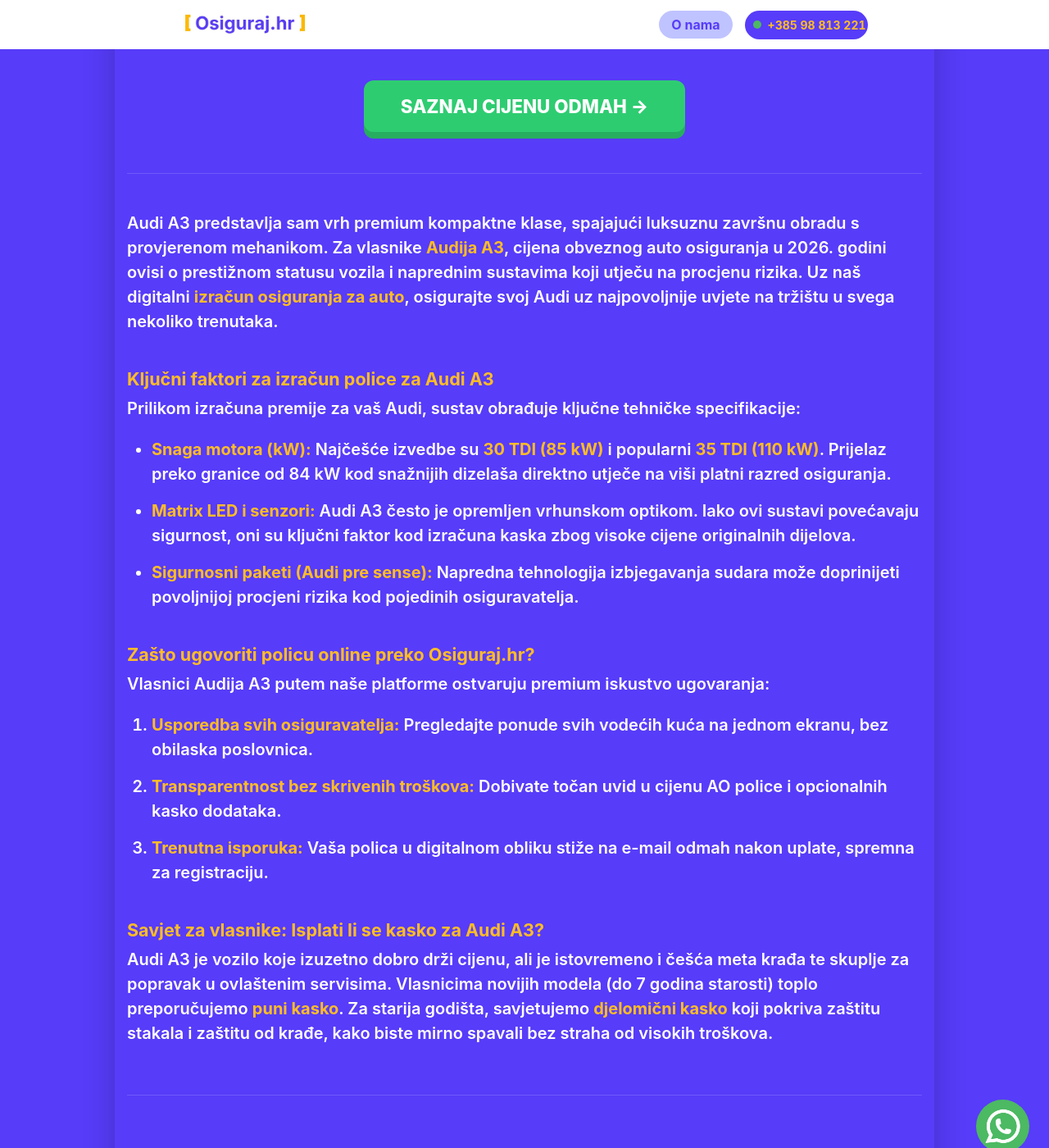
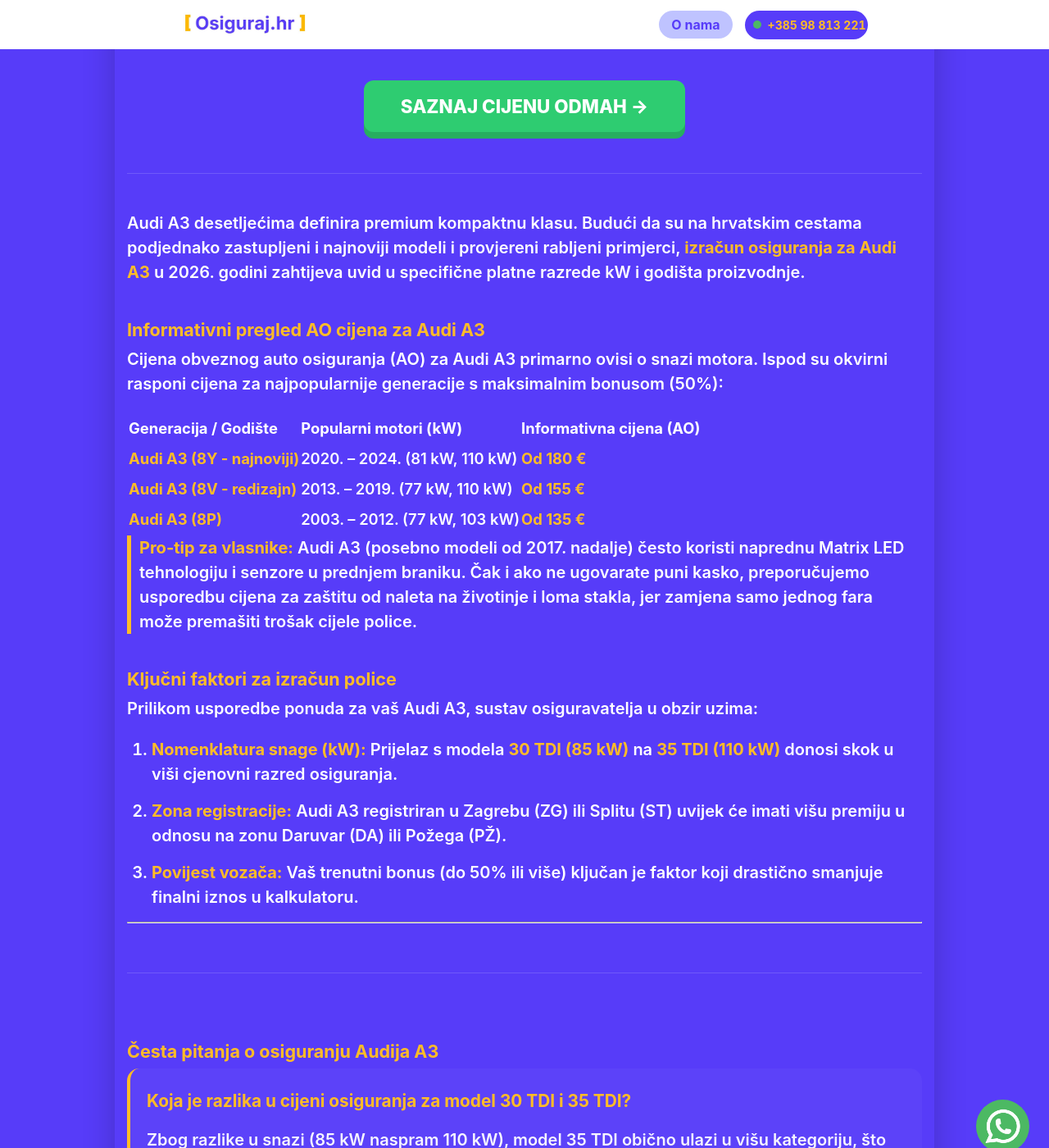
Before and after one commit to Filip-Gale/OsigurajHR, a Jekyll site: the page built from auto-osiguranje/audi-a3.md, in a window 1280 px wide and 1400 px high, scrolled down 315 px. Shown: the whole window at 82% size. Built offline with Jekyll 4.4.1, drawn with Linux system fonts in a browser that asks for light colours; some of the changed text lies outside the part shown.

Commit message:
Update audi-a3.md

```diff
--- a/auto-osiguranje/audi-a3.md
+++ b/auto-osiguranje/audi-a3.md
@@ -1,48 +1,80 @@
 ---
 layout: grad
 grad_ime: ""
-title: "Osiguranje za Audi A3 | Izračun cijene prema kW (2026)"
+title: "Osiguranje za Audi A3 | Cijene po godištima (2003-2024)"
 permalink: /auto-osiguranje/audi-a3/
-description: "Saznajte točnu cijenu auto osiguranja za Audi A3. Usporedite ponude za TFSI i TDI motore uz uštede do 30% online."
+description: "Saznajte cijenu auto osiguranja za Audi A3. Usporedite ponude za 30 TDI, 35 TDI i TFSI modele po godištima. Uštedite do 30% uz online izračun."
 ---
 
-Audi A3 predstavlja sam vrh premium kompaktne klase, spajajući luksuznu završnu obradu s provjerenom mehanikom. Za vlasnike **Audija A3**, cijena obveznog auto osiguranja u 2026. godini ovisi o prestižnom statusu vozila i naprednim sustavima koji utječu na procjenu rizika. Uz naš digitalni **izračun osiguranja za auto**, osigurajte svoj Audi uz najpovoljnije uvjete na tržištu u svega nekoliko trenutaka.
+Audi A3 desetljećima definira premium kompaktnu klasu. Budući da su na hrvatskim cestama podjednako zastupljeni i najnoviji modeli i provjereni rabljeni primjerci, **izračun osiguranja za Audi A3** u 2026. godini zahtijeva uvid u specifične platne razrede kW i godišta proizvodnje.
 
-### Ključni faktori za izračun police za Audi A3
+### Informativni pregled AO cijena za Audi A3
 
-Prilikom izračuna premije za vaš Audi, sustav obrađuje ključne tehničke specifikacije:
+Cijena obveznog auto osiguranja (AO) za Audi A3 primarno ovisi o snazi motora. Ispod su okvirni rasponi cijena za najpopularnije generacije s maksimalnim bonusom (50%):
 
-* **Snaga motora (kW):** Najčešće izvedbe su **30 TDI (85 kW)** i popularni **35 TDI (110 kW)**. Prijelaz preko granice od 84 kW kod snažnijih dizelaša direktno utječe na viši platni razred osiguranja.
-* **Matrix LED i senzori:** Audi A3 često je opremljen vrhunskom optikom. Iako ovi sustavi povećavaju sigurnost, oni su ključni faktor kod izračuna kaska zbog visoke cijene originalnih dijelova.
-* **Sigurnosni paketi (Audi pre sense):** Napredna tehnologija izbjegavanja sudara može doprinijeti povoljnijoj procjeni rizika kod pojedinih osiguravatelja.
+| Generacija / Godište | Popularni motori (kW) | Informativna cijena (AO) |
+| :--- | :--- | :--- |
+| **Audi A3 (8Y - najnoviji)** | 2020. – 2024. (81 kW, 110 kW) | **Od 180 €** |
+| **Audi A3 (8V - redizajn)** | 2013. – 2019. (77 kW, 110 kW) | **Od 155 €** |
+| **Audi A3 (8P)** | 2003. – 2012. (77 kW, 103 kW) | **Od 135 €** |
 
-### Zašto ugovoriti policu online preko Osiguraj.hr?
+> **Pro-tip za vlasnike:** Audi A3 (posebno modeli od 2017. nadalje) često koristi naprednu Matrix LED tehnologiju i senzore u prednjem braniku. Čak i ako ne ugovarate puni kasko, preporučujemo usporedbu cijena za zaštitu od naleta na životinje i loma stakla, jer zamjena samo jednog fara može premašiti trošak cijele police.
 
-Vlasnici Audija A3 putem naše platforme ostvaruju premium iskustvo ugovaranja:
+### Ključni faktori za izračun police
 
-1. **Usporedba svih osiguravatelja:** Pregledajte ponude svih vodećih kuća na jednom ekranu, bez obilaska poslovnica.
-2. **Transparentnost bez skrivenih troškova:** Dobivate točan uvid u cijenu AO police i opcionalnih kasko dodataka.
-3. **Trenutna isporuka:** Vaša polica u digitalnom obliku stiže na e-mail odmah nakon uplate, spremna za registraciju.
+Prilikom usporedbe ponuda za vaš Audi A3, sustav osiguravatelja u obzir uzima:
+1.  **Nomenklatura snage (kW):** Prijelaz s modela **30 TDI (85 kW)** na **35 TDI (110 kW)** donosi skok u viši cjenovni razred osiguranja.
+2.  **Zona registracije:** Audi A3 registriran u Zagrebu (ZG) ili Splitu (ST) uvijek će imati višu premiju u odnosu na zonu Daruvar (DA) ili Požega (PŽ).
+3.  **Povijest vozača:** Vaš trenutni bonus (do 50% ili više) ključan je faktor koji drastično smanjuje finalni iznos u kalkulatoru.
 
-### Savjet za vlasnike: Isplati li se kasko za Audi A3?
-
-Audi A3 je vozilo koje izuzetno dobro drži cijenu, ali je istovremeno i češća meta krađa te skuplje za popravak u ovlaštenim servisima. Vlasnicima novijih modela (do 7 godina starosti) toplo preporučujemo **puni kasko**. Za starija godišta, savjetujemo **djelomični kasko** koji pokriva zaštitu stakala i zaštitu od krađe, kako biste mirno spavali bez straha od visokih troškova.
+---
 
 <div class="faq-section">
-    <h3>FAQ: Sve što trebate znati o osiguranje za Audi A3</h3>
+    <h3>Česta pitanja o osiguranju Audija A3</h3>
 
     <div class="faq-item">
         <h4>Koja je razlika u cijeni osiguranja za model 30 TDI i 35 TDI?</h4>
-        <p>Zbog razlike u snazi (85 kW naspram 110 kW), model 35 TDI obično ima 15-20% skuplju osnovnu policu AO osiguranja.</p>
+        <p>Zbog razlike u snazi (85 kW naspram 110 kW), model 35 TDI obično ulazi u višu kategoriju, što rezultira oko 15-20% skupljom osnovnom policom AO osiguranja.</p>
     </div>
 
     <div class="faq-item">
-        <h4>Mogu li dobiti popust ako je moj Audi garažiran?</h4>
-        <p>Neki osiguravatelji uzimaju način čuvanja vozila kao faktor pri izračunu kasko osiguranja. Provjerite opcije kroz naš <strong>izračun osiguranja za auto</strong>.</p>
+        <h4>Koliko košta osiguranje za Audi A3 star 10 godina?</h4>
+        <p>Za model iz 2015. ili 2016. godine (generacija 8V) s 50% bonusa, cijena obveznog osiguranja najčešće se kreće između 150 € i 175 €, ovisno o gradu registracije.</p>
     </div>
 
     <div class="faq-item">
-        <h4>Što pokriva polica u slučaju sudara s neregistriranim vozilom?</h4>
-        <p>Vaša AO polica vas štiti, a štetu isplaćuje Hrvatski ured za osiguranje (HUO). Za maksimalnu sigurnost, kasko je uvijek najbolja opcija.</p>
+        <h4>Mogu li ugovoriti policu online za rabljeni Audi A3?</h4>
+        <p>Da! Putem našeg kalkulatora možete u 2 minute provjeriti ponude svih osiguravatelja, platiti karticom i dobiti policu na e-mail spremnu za tehnički pregled ili prijenos vlasništva.</p>
     </div>
 </div>
+
+<script type="application/ld+json">
+{
+  "@context": "https://schema.org",
+  "@type": "FAQPage",
+  "mainEntity": [{
+    "@type": "Question",
+    "name": "Koja je razlika u cijeni osiguranja za model 30 TDI i 35 TDI?",
+    "acceptedAnswer": {
+      "@type": "Answer",
+      "text": "Zbog razlike u snazi (85 kW naspram 110 kW), model 35 TDI ulazi u viši platni razred, što najčešće podiže cijenu AO police za 15-20%."
+    }
+  },
+  {
+    "@type": "Question",
+    "name": "Koliko košta osiguranje za Audi A3 star 10 godina?",
+    "acceptedAnswer": {
+      "@type": "Answer",
+      "text": "Za Audi A3 star oko 10 godina s motorom od 77-85 kW, cijena obveznog osiguranja s maksimalnim bonusom iznosi otprilike 150 do 175 EUR."
+    }
+  },
+  {
+    "@type": "Question",
+    "name": "Mogu li ugovoriti policu online za rabljeni Audi A3?",
+    "acceptedAnswer": {
+      "@type": "Answer",
+      "text": "Da, online kalkulator na Osiguraj.hr omogućuje trenutnu usporedbu svih osiguravatelja i ugovaranje police za rabljena vozila u nekoliko minuta."
+    }
+  }]
+}
+</script>
```
